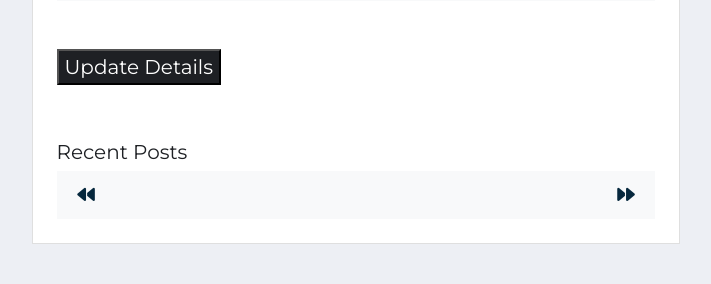
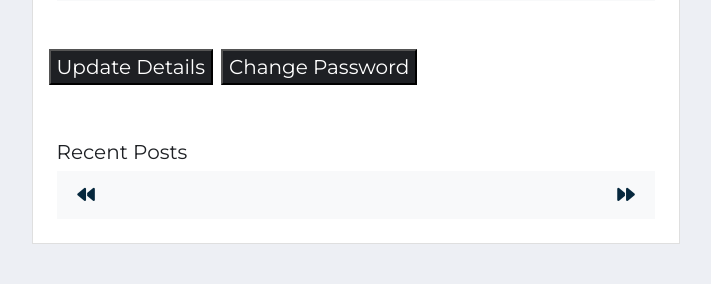
Before and after one commit to parths29/project, a Django app: template templates/profile.html in a window 1280 px wide. Shown: the part 957-1241 px from the top of the page, without its empty margins (284-995 px from the left). Run offline with Django 4.2, Linux system fonts and the light colour scheme; the template is opened without the code that fills it: values that come from a table or form of the project are taken from there, others are empty; the visitor is signed in with stand-in values (Sample User, id 1); data comes from the database, SQL or seed files in the repository; parts of the project's set-up code (start-up, migrations or seed data) failed here and were passed over; some libraries are stand-ins or nearby versions.

Commit message:
change password has been added to profile page.

```diff
--- a/templates/profile.html
+++ b/templates/profile.html
@@ -591,10 +591,14 @@
                         </div>
                         {% if req_user.username == user.username %}
                             <div class="card-body p-4 text-black">
-                                <div class="mb-0">
+                                <div class="mb-0 row">
                                     <p class="lead fw-normal mb-1">
                                         <button class="updateButton btn-outline bg-dark text-white"
                                                 onclick="profileUpdate()">Update Details</button>
+                                    </p>
+                                    <p class="lead fw-normal mb-1 ml-2">
+                                        <a href="{% url 'blog:change_password' %}"><button class="updateButton btn-outline bg-dark text-white">Change Password</button></a>
+                                        {% comment %} <a class="updateButton btn-outline bg-dark text-white" href="" type="button">Change Password</a> {% endcomment %}
                                     </p>
                                 </div>
                             </div>
```
